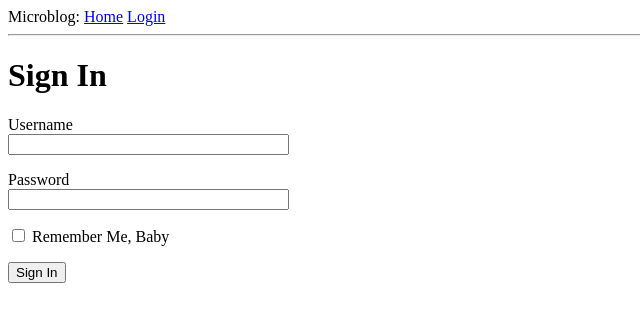
After one commit to ehaiwag/microblog, a Flask app: page /login in a window 1280 px wide. The commit adds this page. Shown: the top 322 px of the page, without its empty margins (0-640 px from the left). Run offline with Flask 2, Linux system fonts and the light colour scheme.

Commit message:
after chapter 3

```diff
--- a/app/__init__.py
+++ b/app/__init__.py
@@ -1,5 +1,7 @@
 from flask import Flask
+from config import Config
 
 app = Flask(__name__)
+app.config.from_object(Config)
 
 from app import routes
--- /dev/null
+++ b/app/forms.py
@@ -0,0 +1,9 @@
+from flask_wtf import FlaskForm
+from wtforms import StringField, PasswordField, BooleanField, SubmitField
+from wtforms.validators import DataRequired
+
+class LoginForm(FlaskForm):
+    username = StringField('Username', validators=[DataRequired()])
+    password = PasswordField('Password', validators=[DataRequired()])
+    remember_me = BooleanField('Remember Me, Baby')
+    submit = SubmitField('Sign In')
--- a/app/routes.py
+++ b/app/routes.py
@@ -1,8 +1,10 @@
 from flask import render_template
 from app import app
+from app.forms import LoginForm
 
 @app.route('/')
 @app.route('/index')
+
 def index():
     user = {'username': 'Cass'}
     posts = [
@@ -16,3 +18,8 @@ def index():
         }
     ]
     return  render_template('index.html', title='Home', user=user, posts=posts)
+
+@app.route('/login')
+def login():
+    form = LoginForm()
+    return render_template('login.html', title='Sign In', form=form)
--- a/app/templates/base.html
+++ b/app/templates/base.html
@@ -7,7 +7,11 @@
     {% endif %}
     </head>
     <body>
-        <div>Microblog: <a href="/index">Home</a></div>
+        <div>
+            Microblog:
+            <a href="/index">Home</a>
+            <a href="/login">Login</a>
+        </div>
         <hr>
         {% block content %}{% endblock %}
     </body>
--- /dev/null
+++ b/app/templates/login.html
@@ -0,0 +1,18 @@
+{% extends "base.html" %}
+
+{% block content %}
+    <h1>Sign In</h1>
+    <form action="" method="post" novalidate>
+        {{ form.hidden_tag() }}
+        <p>
+            {{ form.username.label }}<br>
+            {{ form.username(size=32) }}
+        </p>
+        <p>
+            {{ form.password.label }}<br>
+            {{ form.password(size=32) }}
+        </p>
+        <p>{{ form.remember_me() }} {{ form.remember_me.label }}</p>
+        <p>{{ form.submit() }}</p>
+    </form>
+{% endblock %}
--- /dev/null
+++ b/config.py
@@ -0,0 +1,4 @@
+import os
+
+class Config(object):
+    SECRET_KEY = os.environ.get('SECRET_KEY') or 'you-will-never-guess'
```
